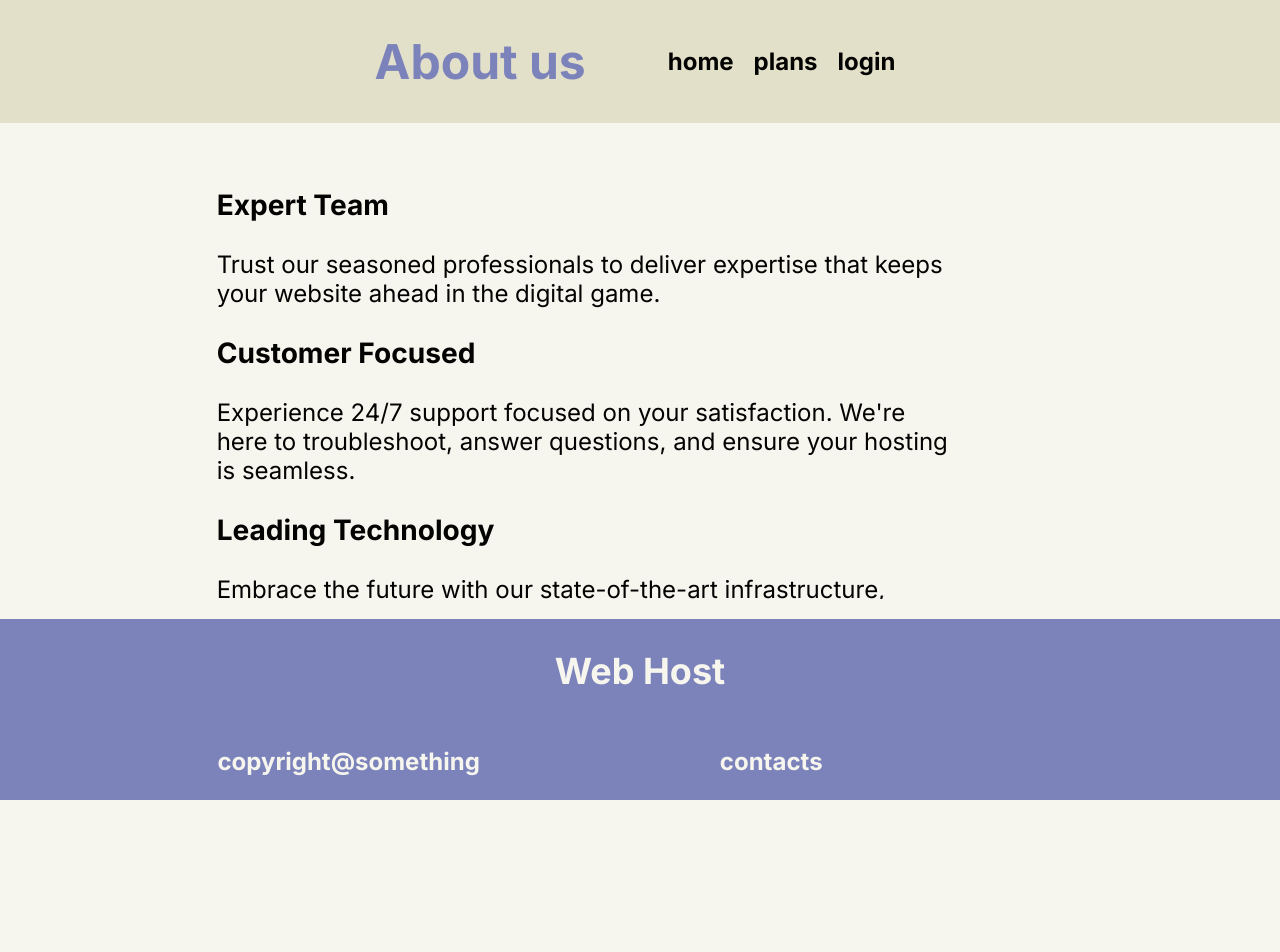
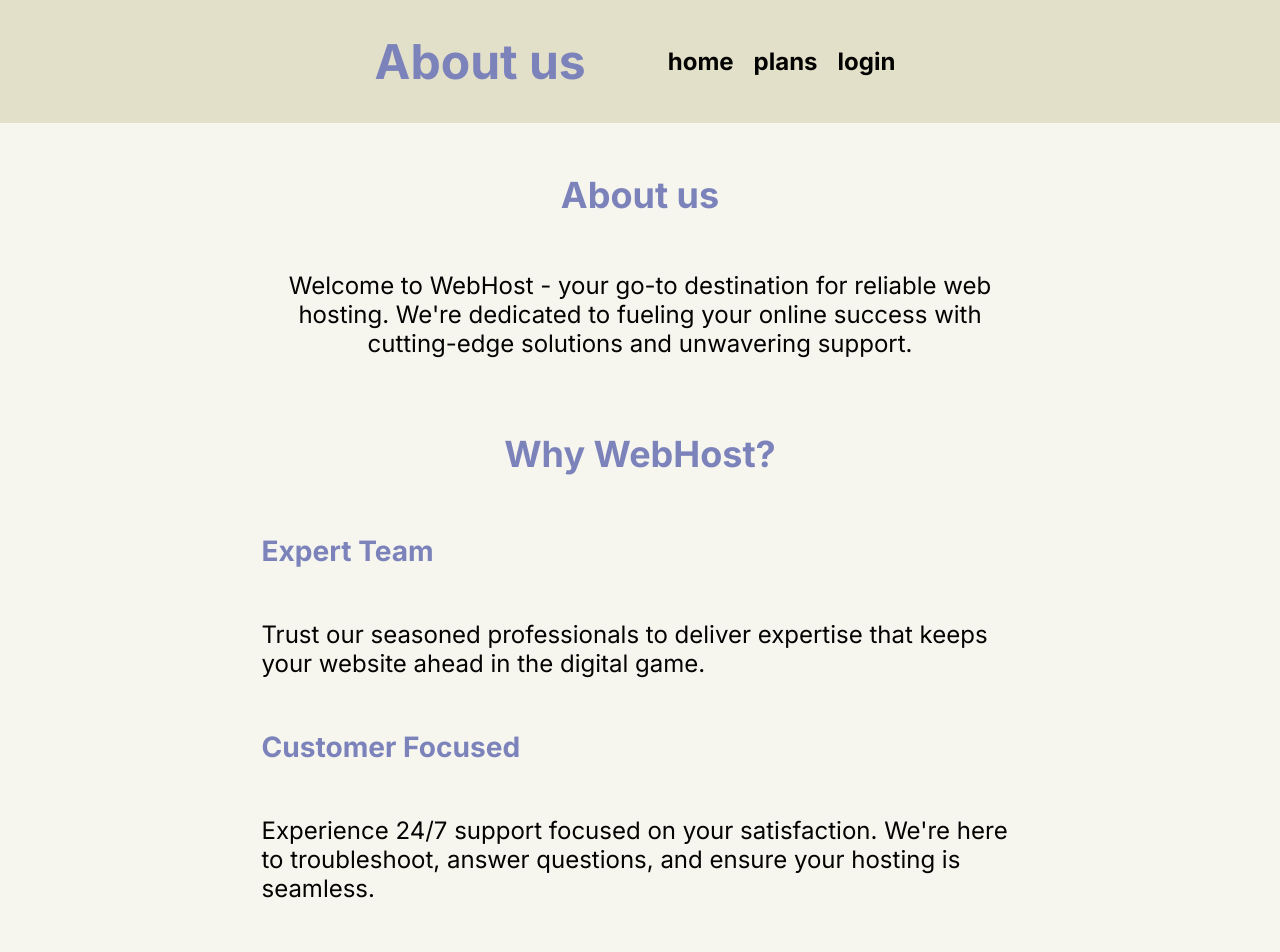
Before and after one commit to kimpors/aligns, a Next.js app: page /about in a window 1280 px wide. Shown: the top 952 px of the page. Before the commit the page ends 800 px from the top, so only its background shows below. Built offline with nearby package versions, Linux system fonts and the light colour scheme.

Commit message:
Fix grid aligment
make it easier to add content to site

```diff
--- a/src/app/about/About.module.css
+++ b/src/app/about/About.module.css
@@ -4,17 +4,27 @@
   flex-direction: column;
   justify-content: center;
   align-items: center;
-
-  grid-area: 2 / 3 / -1 / 10;
-  overflow: scroll;
 }
 
-.about > h2
+.about section
+{
+  display: flex;
+  flex-direction: column;
+}
+
+.about h3,
+.about section > p
+{
+  text-align: left;
+}
+
+.about h2,
+.about h3
 {
   color: var(--prime);
 }
 
-.about > p
+.about p
 {
   text-align: center;
   width: 50ch;
--- a/src/app/about/page.tsx
+++ b/src/app/about/page.tsx
@@ -11,15 +11,17 @@ const About = () =>
       <Header links={ links }>
         About us
       </Header>
-      <section className={ styles.about }>
-      <h2>About us</h2>
+      <article className={ styles.about }>
+        <h2>About us</h2>
         <p>
           Welcome to WebHost - your go-to destination for reliable
           web hosting. We're dedicated to fueling your online
           success with cutting-edge solutions and unwavering support.
         </p>
+      </article>
+      <article className={ styles.about }>
+        <h2>Why WebHost?</h2>
 
-        <h2>Why WebHost?</h2>
         <section>
           <h3>Expert Team</h3>
           <p>
@@ -42,16 +44,15 @@ const About = () =>
             hosting solutions.
           </p>
         </section>
-
-
-        <h2>Join us</h2>
+      </article>
+      <article className={ styles.about }>
+        <h2>Leading Technology</h2>
         <p>
-          Whether you're a blogger or a business owner, make
-          WebHost your partner in online success. We're here
-          to turn your digital ambitions into reality.
-          Thanks for choosing us – let's build success together!
+          Embrace the future with our state-of-the-art
+          infrastructure, providing fast, secure, and scalable
+          hosting solutions.
         </p>
-      </section>
+      </article>
       <Footer />
     </>
   )
--- a/src/app/components/Footer/Footer.module.css
+++ b/src/app/components/Footer/Footer.module.css
@@ -1,10 +1,10 @@
 .footer
 {
+  grid-row: 0 / 1;
+
   color: var(--bg);
   background-color: var(--prime);
   font-weight: bold;
-
-  grid-area: -1 / 1 / -1 / -1;
 
   display: flex;
   flex-direction: column;
--- a/src/app/components/Header/Header.module.css
+++ b/src/app/components/Header/Header.module.css
@@ -1,9 +1,9 @@
 .header
 {
+  grid-row: -1 / -1;
+
   color: var(--text);
   background-color: var(--second);
-
-  grid-area: 1 / 1 / 1 / -1;
 
   display: flex;
   justify-content: center;
--- a/src/app/components/LoginCard/LoginCard.module.css
+++ b/src/app/components/LoginCard/LoginCard.module.css
@@ -4,7 +4,7 @@
   flex-direction: column;
   justify-content: center;
   align-items: center;
-  grid-area: 2 / 1 / -1 / -1;
+  grid-row: 2 / 6;
 }
 
 .login section
--- a/src/app/components/Table/Table.module.css
+++ b/src/app/components/Table/Table.module.css
@@ -5,7 +5,7 @@
   justify-content: center;
   align-items: center;
 
-  grid-area: 2 / 1 / -1 / -1;
+  grid-row: 2 / 6;
   overflow: scroll;
 }
 
--- a/src/app/globals.css
+++ b/src/app/globals.css
@@ -33,8 +33,13 @@ body
 body
 {
   display: grid;
-  grid-template-columns: repeat(12, 1fr);
-  grid-template-rows: repeat(6, 1fr);
+  /* grid-template-areas:  */
+  /* "header header header" */
+  /* "content content content" */
+  /* "footer footer footer"; */
+
+  grid-auto-rows: 1fr;
+
   gap: 20px;
 
   color: var(--text);
```
Also changed, not shown: src/app/Home.module.css (+15 -18 lines), src/app/page.tsx (+5 -3 lines).
